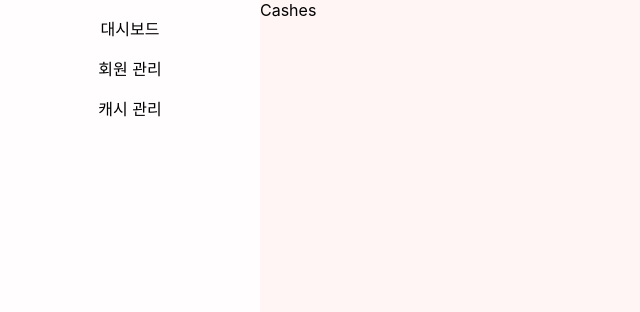
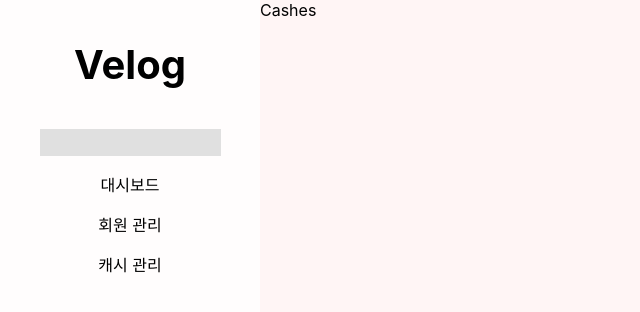
Before and after one commit to dayoon97/react-blog, a React (Create React App) app: page /cashes in a window 1280 px wide. Shown: the top 312 px of the page, without its empty margins (0-640 px from the left). Built offline with nearby package versions, Linux system fonts and the light colour scheme.

Commit message:
사이드 바 css 수정

```diff
--- a/src/components/Sidebar.js
+++ b/src/components/Sidebar.js
@@ -13,6 +13,8 @@
 
     return (
         <div className="sidebar">
+            <p className="Velog">Velog</p>
+           <input type="text" className="input-side"></input>
             {menus.map((menu, index) => {
                 return (
                     <Link to={menu.path} key={index}>
--- a/src/resources/CSS/Sidebar.css
+++ b/src/resources/CSS/Sidebar.css
@@ -12,3 +12,12 @@
     color: rgb(0, 0, 0);
     text-decoration: none;
 }
+.Velog{
+    font-size: 40px;
+    font-weight: bold;
+}
+.input-side{
+    border: none;
+    background-color: rgb(224, 224, 224);
+    height: 25px;
+}
```
